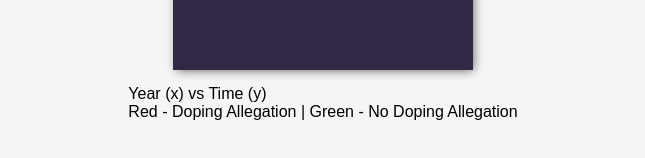
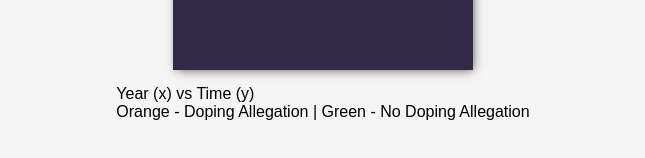
Before and after one commit to ProblemSPb/scatterplot-js-d3, a plain HTML site: page index.html in a window 1280 px wide. Shown: the part 168-326 px from the top of the page, without its empty margins (317-962 px from the left). Drawn offline with nearby package versions, Linux system fonts and the light colour scheme; no server answers.

Commit message:
fixed misprints

```diff
--- a/index.html
+++ b/index.html
@@ -14,7 +14,7 @@
     </svg>
     <div id='legend'>
         Year (x) vs Time (y)</br>
-        Red - Doping Allegation | Green - No Doping Allegation
+        Orange - Doping Allegation | Green - No Doping Allegation
     </div>
     <div id='tooltip'></div>
 </body>
```
Also changed, not shown: 1 other file.
